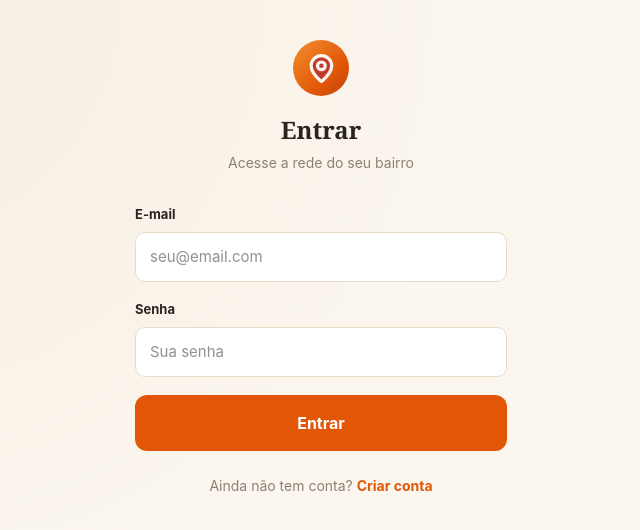
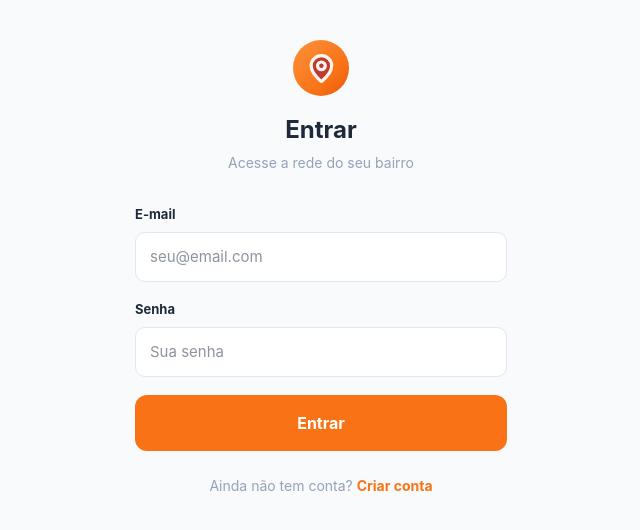
Before and after one commit to fcatuta/Bairro360, a Next.js app: page /login in a window 1280 px wide. Shown: the top 530 px of the page, without its empty margins (319-959 px from the left). Built offline with nearby package versions, Linux system fonts and the light colour scheme; no server answers.

Commit message:
Add files via upload
Mais cores no css

```diff
--- a/src/app/globals.css
+++ b/src/app/globals.css
@@ -2,44 +2,44 @@
 
 :root {
   /* Base */
-  --cor-fundo: #fbf6ee;
-  --cor-fundo-alt: #f5ede1;
-  --cor-texto: #2a2420;
-  --cor-texto-suave: #5c5247;
-  --cor-texto-fraco: #8c8073;
-  --cor-borda: #e6dcc8;
-  --cor-borda-suave: #f0e8d8;
+  --cor-fundo: #F8FAFC;
+  --cor-fundo-alt: #F1F5F9;
+  --cor-texto: #1E293B;
+  --cor-texto-suave: #64748B;
+  --cor-texto-fraco: #94A3B8;
+  --cor-borda: #E2E8F0;
+  --cor-borda-suave: #F1F5F9;
 
-  /* Laranja — cor de marca, agora com par de tons para gradiente */
-  --cor-laranja: #e25608;
-  --cor-laranja-claro: #f2902e;
-  --cor-laranja-escuro: #c2440a;
-  --cor-laranja-bg: #fdf0e3;
-  --gradiente-laranja: linear-gradient(135deg, var(--cor-laranja-claro) 0%, var(--cor-laranja) 65%, var(--cor-laranja-escuro) 100%);
+  /* Laranja — cor de marca */
+  --cor-laranja: #F97316;
+  --cor-laranja-claro: #FED7AA;
+  --cor-laranja-escuro: #EA580C;
+  --cor-laranja-bg: #FFF7ED;
+  --gradiente-laranja: linear-gradient(135deg, #FB923C 0%, #F97316 65%, #EA580C 100%);
 
-  /* Verde — confirmação/comunidade, com leve viés oliva (do campo do logo) */
-  --cor-verde: #3c7a52;
-  --cor-verde-claro: #5a9a6e;
-  --cor-verde-bg: #e6f1e8;
+  /* Verde — confirmação/comunidade */
+  --cor-verde: #0F766E;
+  --cor-verde-claro: #14B8A6;
+  --cor-verde-bg: #CCFBF1;
 
   /* Vermelho — alerta/emergência */
-  --cor-vermelho: #c43d2e;
-  --cor-vermelho-claro: #d9614f;
-  --cor-vermelho-bg: #fbeae6;
+  --cor-vermelho: #DC2626;
+  --cor-vermelho-claro: #EF4444;
+  --cor-vermelho-bg: #FEE2E2;
 
-  /* Âmbar — dourado do sol no logo, usado para destaque secundário */
-  --cor-ambar: #b8790f;
-  --cor-ambar-bg: #faf0d9;
+  /* Âmbar — destaque secundário */
+  --cor-ambar: #D97706;
+  --cor-ambar-bg: #FEF3C7;
 
-  /* Azul-petróleo — da placa de rua no logo, usado como cor de apoio */
-  --cor-azul: #2c5d7a;
-  --cor-azul-claro: #4884a8;
-  --cor-azul-bg: #e4eef3;
+  /* Azul-petróleo — apoio */
+  --cor-azul: #2563EB;
+  --cor-azul-claro: #60A5FA;
+  --cor-azul-bg: #DBEAFE;
 
-  --fonte-titulo: Georgia, "Times New Roman", serif;
-  --fonte-corpo: -apple-system, BlinkMacSystemFont, "Segoe UI", Roboto, sans-serif;
+  --fonte-titulo: "Inter", -apple-system, BlinkMacSystemFont, "Segoe UI", sans-serif;
+  --fonte-corpo: "Inter", -apple-system, BlinkMacSystemFont, "Segoe UI", Roboto, sans-serif;
 
-  /* Compatibilidade: aliases antigos usados em componentes já existentes */
+  /* Aliases para compatibilidade com componentes existentes */
   --cor-amarelo: var(--cor-ambar);
   --cor-amarelo-bg: var(--cor-ambar-bg);
 }
@@ -51,8 +51,6 @@
 html,
 body {
   background: var(--cor-fundo);
-  background-image: radial-gradient(circle at 15% 0%, var(--cor-fundo-alt) 0%, transparent 45%);
-  background-attachment: fixed;
   color: var(--cor-texto);
   font-family: var(--fonte-corpo);
   margin: 0;
@@ -63,7 +61,7 @@ a {
   color: inherit;
 }
 
-/* Foco visível para navegação por teclado/leitor de tela — acessibilidade */
+/* Foco visível para acessibilidade */
 button:focus-visible,
 a:focus-visible,
 input:focus-visible,
```
